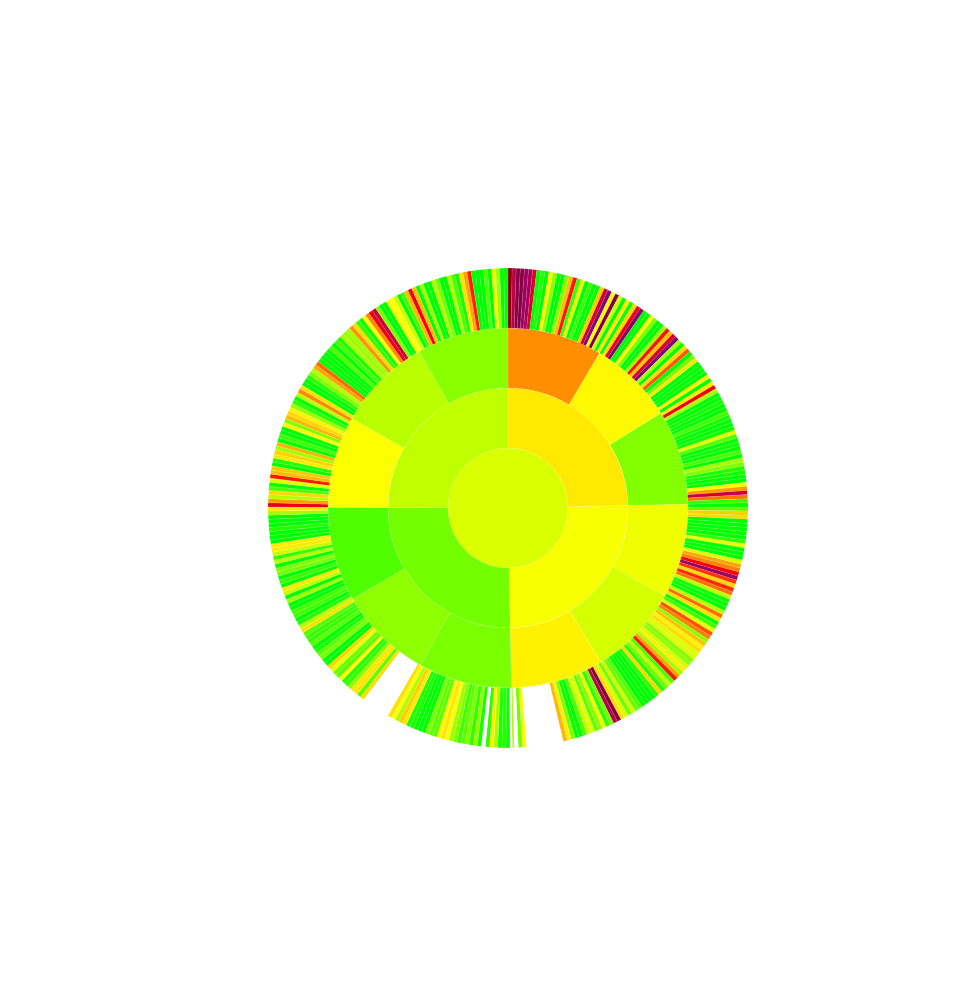
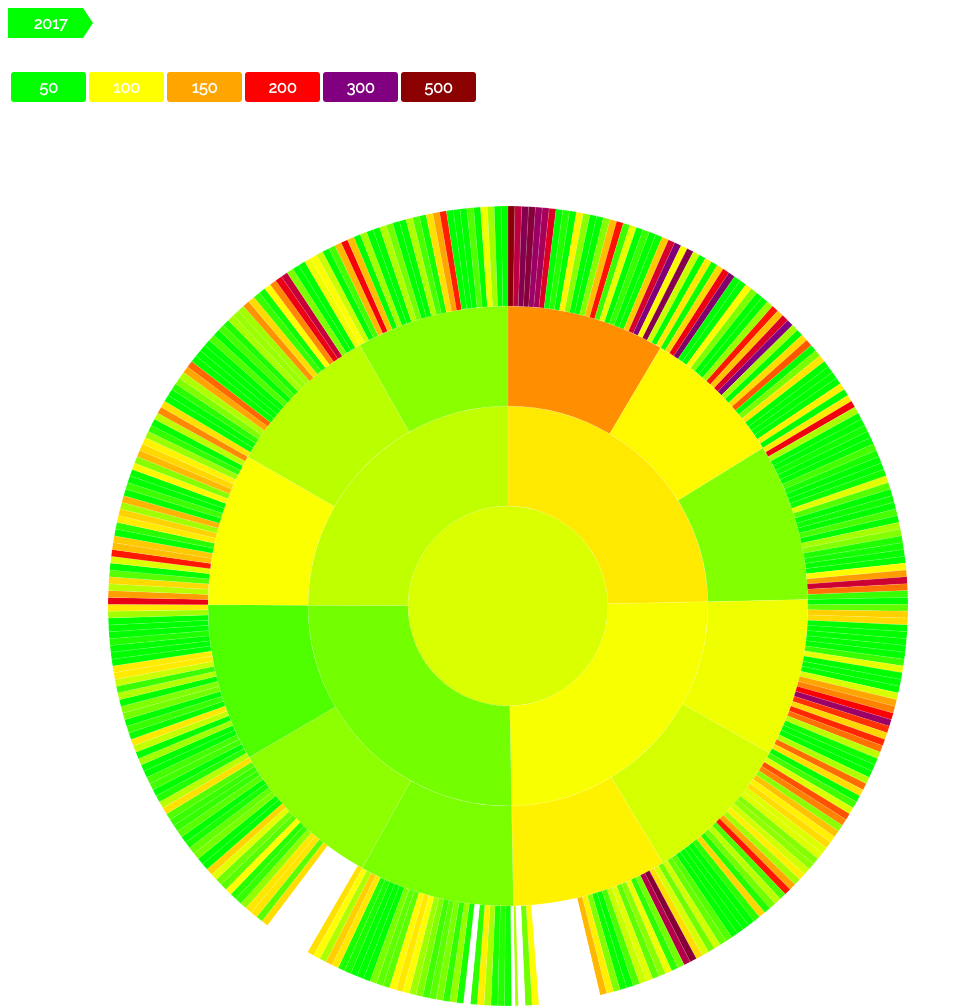
Before and after one commit to yijiao19/sunburstDemo, a website: page public/d3Test.html in a window 1280 px wide. Shown: the whole page, without its empty margins (0-963 px from the left). Drawn offline with nearby package versions, Linux system fonts and the light colour scheme.

Commit message:
add legend & breadcrumb trail

```diff
--- a/public/d3Test.html
+++ b/public/d3Test.html
@@ -12,32 +12,47 @@
 </head>
 <style>
   @import url('https://fonts.googleapis.com/css?family=Raleway');
-
   body {
     font-family: "Raleway", "Helvetica Neue", Helvetica, Arial, sans-serif;
+  }
+
+  #legend {
+    padding: 10px 0 0 3px;
+  }
+
+  #sequence text,
+  #legend text {
+    font-weight: 600;
+    fill: #fff;
   }
 </style>
 
 <body>
+  <div id="sequence"></div>
+  <div id="legend"></div>
   <svg></svg>
 
   <script>
     width = 1000,
       height = 1000,
-      maxRadius = (Math.min(width, height) / 2) - 200;
+      maxRadius = (Math.min(width, height) / 2);
     //var color = d3.scaleOrdinal(colorbrewer.RdBu[9]); // <-- 3
     //var color = d3.scaleOrdinal(d3.schemeYlOrRd[9]);
     var formatNumber = d3.format(",d");
-
+    // Breadcrumb dimensions: width, height, spacing, width of tip/tail.
+    var b = {
+      w: 75,
+      h: 30,
+      s: 3,
+      t: 10
+    };
     var color = d3.scaleLinear()
       .domain([50, 100, 150, 200, 300, 500])
-      .range(["lime", "yellow", "orange", "red", "purple", "darkred"])
-    //.interpolate(d3.interpolateHslLong)
-    ;
-    //var color = d3.scaleSequential(d3.interpolatePiYG);
-    // var color = d3.scaleQuantize()
-    // .domain([0, 30])
-    // .range(["brown", "steelblue"]);
+      .range(["lime", "yellow", "orange", "red", "purple", "darkred"]);
+    var year = {
+      name: "2017",
+      value: "-999"
+    };
 
     x = d3.scaleLinear()
       .range([0, 2 * Math.PI])
@@ -56,7 +71,7 @@
 
     var g = d3.select('svg') // <-- 1
       .attr('width', width) // <-- 2
-      .attr('height', height)
+      .attr('height', height + 100)
       .append('g') // <-- 3
       .attr('transform', 'translate(' + width / 2 + ',' + height / 2 + ')'); // <--
 
@@ -72,6 +87,8 @@
 
     function createVisualization(nodeData) {
 
+      initializeBreadcrumbTrail();
+      drawLegend();
       //传递数据根节点、定义节点数据的计算方法
 
       var root = d3.hierarchy(nodeData).sum(function(d) {
@@ -101,8 +118,7 @@
         .on("click", click)
         .style('stroke', '#fff')
         .style('stroke-width', '0.1')
-
-      ;
+        .on("mouseover", mouseover);;
       //计算平均值填充颜色
       root.eachAfter(function(d) {
         var sum = 0;
@@ -116,14 +132,14 @@
           }
           if (count) {
             d.value = sum / count;
-          }
-          else d.value = -999; //所有子节点都是缺省值-999
+          } else d.value = -999; //所有子节点都是缺省值-999
         } else {
           d.value = d.data.size;
         }
 
       });
-
+      year.name = root.data.name;
+      year.value = root.value;
       // root.sum(function(d) {
       //   return (d.size == -999) ? 0 : d.size;
       // });
@@ -137,18 +153,152 @@
             return color(d.value);
           }
         })
-      .style("fill-opacity",function(d) {
-        return (d.depth) <4? 1 : 0;
+        .style("fill-opacity", function(d) {
+          return (d.depth) < 4 ? 1 : 0;
         });
       slice.append("title")
-        .text(function(d) { return d.data.name + "\n" + "AQI : " + formatNumber(d.value); });
+        .text(function(d) {
+          return d.data.name + "\n" + "AQI : " + formatNumber(d.value);
+        });
 
     }
 
 
+    //show  the current slice in the breadcrumb trail.
+    function mouseover(d) {
+      if (d.value == -999) {
+        aqiString = "AQI : " + "null";
+      }else
+      aqiString = "AQI : " + formatNumber(d.value);
+      var sequenceArray = getAncestors(d);
+      updateBreadcrumbs(sequenceArray, aqiString);
+
+    }
+    // Restore everything to full opacity when moving off the visualization.
+    function mouseleave(d) {
+
+      // Hide the breadcrumb trail
+      d3.select("#trail")
+        .style("visibility", "hidden");
+
+      // // Deactivate all segments during transition.
+      // d3.selectAll("path").on("mouseover", null);
+      //
+      // // Transition each segment to full opacity and then reactivate it.
+      // d3.selectAll("path")
+      //     .transition()
+      //     .duration(1000)
+      //     .style("opacity", 1)
+      //     .each("end", function() {
+      //             d3.select(this).on("mouseover", mouseover);
+      //           });
+
+
+    }
+    // Given a node in a partition layout, return an array of all of its ancestor
+    // nodes, highest first, but excluding the root.
+    function getAncestors(node) {
+      var path = [];
+      var current = node;
+      while (current.parent) {
+        path.unshift(current);
+        current = current.parent;
+      }
+      return path;
+    }
+
+    function initializeBreadcrumbTrail() {
+      // Add the svg area.
+      var trail = d3.select("#sequence").append("svg:svg")
+        .attr("width", width)
+        .attr("height", 50)
+        .attr("id", "trail");
+      trail.append("svg:polygon")
+        .attr("points", breadcrumbPoints)
+        .style("fill", function(d) {
+          return color(year.value);
+        });
+        trail.append("svg:text")
+          .attr("x", (b.w + b.t) / 2)
+          .attr("y", b.h / 2)
+          .attr("dy", "0.35em")
+          .attr("text-anchor", "middle")
+          .text(function(d) {
+            return year.name;
+          });
+      // Add the label at the end, for the percentage.
+      trail.append("svg:text")
+        .attr("id", "endlabel")
+        .style("fill", "#000");
+
+    }
+
+    // Generate a string that describes the points of a breadcrumb polygon.
+    function breadcrumbPoints(d, i) {
+      var points = [];
+      points.push("0,0");
+      points.push(b.w + ",0");
+      points.push(b.w + b.t + "," + (b.h / 2));
+      points.push(b.w + "," + b.h);
+      points.push("0," + b.h);
+      if (i > 0) { // Leftmost breadcrumb; don't include 6th vertex.
+        points.push(b.t + "," + (b.h / 2));
+      }
+      return points.join(" ");
+    }
+
+    // Update the breadcrumb trail to show the current sequence and percentage.
+    function updateBreadcrumbs(nodeArray, aqiString) {
+
+      // Data join; key function combines name and depth (= position in sequence).
+      var g = d3.select("#trail")
+        .selectAll("g")
+        .data(nodeArray, function(d) {
+          return d.name + d.depth;
+        });
+
+      // Add breadcrumb and label for entering nodes.
+      var entering = g.enter().append("svg:g");
+
+      entering.append("svg:polygon")
+        .attr("points", breadcrumbPoints)
+        .style("fill", function(d) {
+          return color(d.value);
+        });
+
+      entering.append("svg:text")
+        .attr("x", (b.w + b.t) / 2)
+        .attr("y", b.h / 2)
+        .attr("dy", "0.35em")
+        .attr("text-anchor", "middle")
+        .text(function(d) {
+          return d.data.name;
+        });
+
+      // Set position for entering and updating nodes.
+      entering.attr("transform", function(d, i) {
+        return "translate(" + (i+1) * (b.w + b.s) + ", 0)";
+      });
+
+      // Remove exiting nodes.
+      g.exit().remove();
+
+      // Now move and update the percentage at the end.
+      d3.select("#trail").select("#endlabel")
+        .attr("x", (nodeArray.length + 1.8) * (b.w + b.s))
+        .attr("y", b.h / 2)
+        .attr("dy", "0.35em")
+        .attr("text-anchor", "middle")
+        .text(aqiString);
+
+      // Make the breadcrumb trail visible, if it's hidden.
+      d3.select("#trail")
+        .style("visibility", "");
+
+    }
 
     function click(d) {
-      var depth0 = d.depth;//记录初始深度
+      var depth0 = d.depth; //记录初始深度
       g.transition()
         .duration(1000)
         .tween('scale', () => {
@@ -166,17 +316,10 @@
             return arc(d);
           };
         })
-        .style("fill-opacity",function(d) {
-          return (d.depth - depth0) <4? 1 : 0;
+        .style("fill-opacity", function(d) {
+          return (d.depth - depth0) < 4 ? 1 : 0;
         })
-        // .attr("display", function(d) {
-        //   return (d.depth - depth0) <3? null : "none";
-        // })
 
-      ;
-      //g.selectAll("text").attr("opacity", 0);
-      // g.selectAll("text")
-      // .attrTween("transform", (d) => { return () => { return arcText(d) } });
     }
 
     /**
@@ -249,6 +392,54 @@
       }
       return root.children[0];
     };
+
+    function drawLegend() {
+
+      // Dimensions of legend item: width, height, spacing, radius of rounded rect.
+      var li = {
+        w: 75,
+        h: 30,
+        s: 3,
+        r: 3
+      };
+
+      var colors = {
+        "50": "lime",
+        "100": "yellow",
+        "150": "orange",
+        "200": "red",
+        "300": "purple",
+        "500": "darkred"
+      };
+      var legend = d3.select("#legend").append("svg:svg")
+        .attr("height", li.h)
+        .attr("width", d3.keys(colors).length * (li.w + li.s));
+
+      var g = legend.selectAll("g")
+        .data(d3.entries(colors))
+        .enter().append("svg:g")
+        .attr("transform", function(d, i) {
+          return "translate(" + i * (li.w + li.s) + ",0)";
+        });
+
+      g.append("svg:rect")
+        .attr("rx", li.r)
+        .attr("ry", li.r)
+        .attr("width", li.w)
+        .attr("height", li.h)
+        .style("fill", function(d) {
+          return d.value;
+        });
+
+      g.append("svg:text")
+        .attr("x", li.w / 2)
+        .attr("y", li.h / 2)
+        .attr("dy", "0.35em")
+        .attr("text-anchor", "middle")
+        .text(function(d) {
+          return d.key;
+        });
+    }
   </script>
 </body>
 
```
Also changed, not shown: screenshots/20180301171603.png (added). Lines whose indentation alone changed are shown as unchanged.
